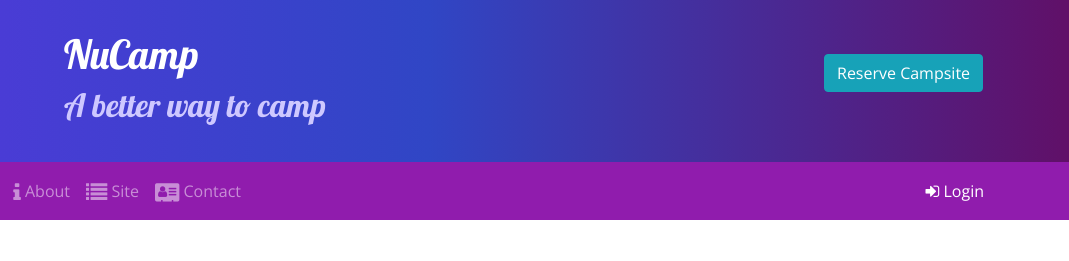
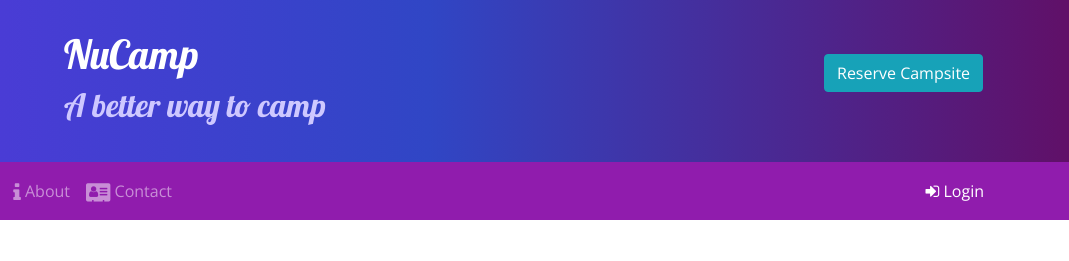
Before and after one commit to trankerry/Bootstrap, a website: page index.html in a window 1280 px wide. Shown: the top 261 px of the page, 211-1280 px from the left. Drawn offline with nearby package versions, Linux system fonts and the light colour scheme; files whose address does not match are found by name.

Commit message:
disabled unused navlink

```diff
--- a/index.html
+++ b/index.html
@@ -107,7 +107,7 @@
                     </li>
                     <li class="nav-item"><a class="nav-link" href="aboutus.html"><i class="fa fa-info fa-lg"></i>
                             About</a></li>
-                    <li class="nav-item"><a class="nav-link" href="#"><i class="fa fa-list fa-lg"></i> Site</a></li>
+                    <!-- <li class="nav-item"><a class="nav-link disabled" href="#"><i class="fa fa-list fa-lg"></i> Site</a></li> -->
                     <li class="nav-item"><a class="nav-link" href="contactus.html"><i
                                 class="fa fa-address-card fa-lg"></i> Contact</a></li>
                 </ul>
```
